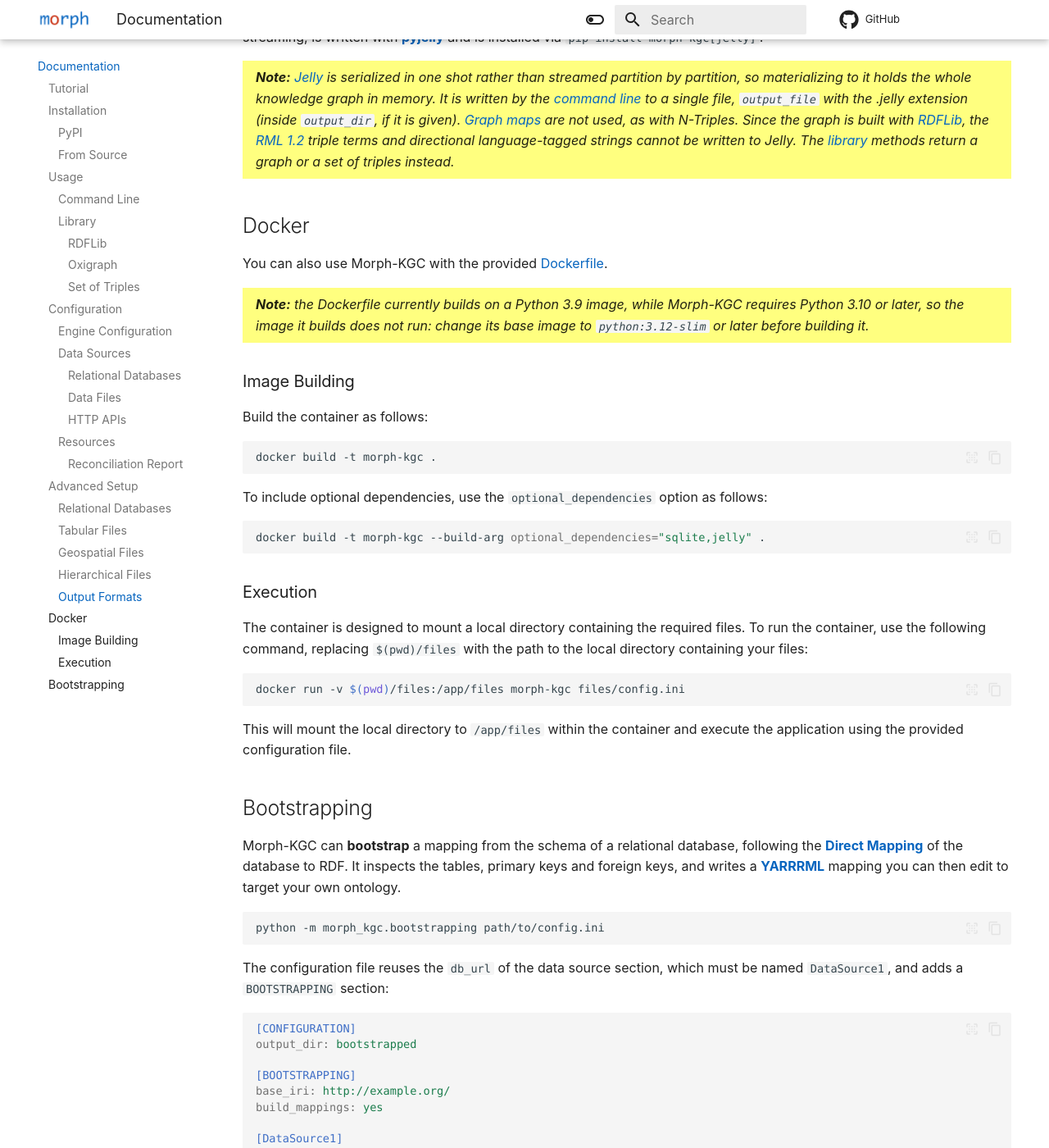
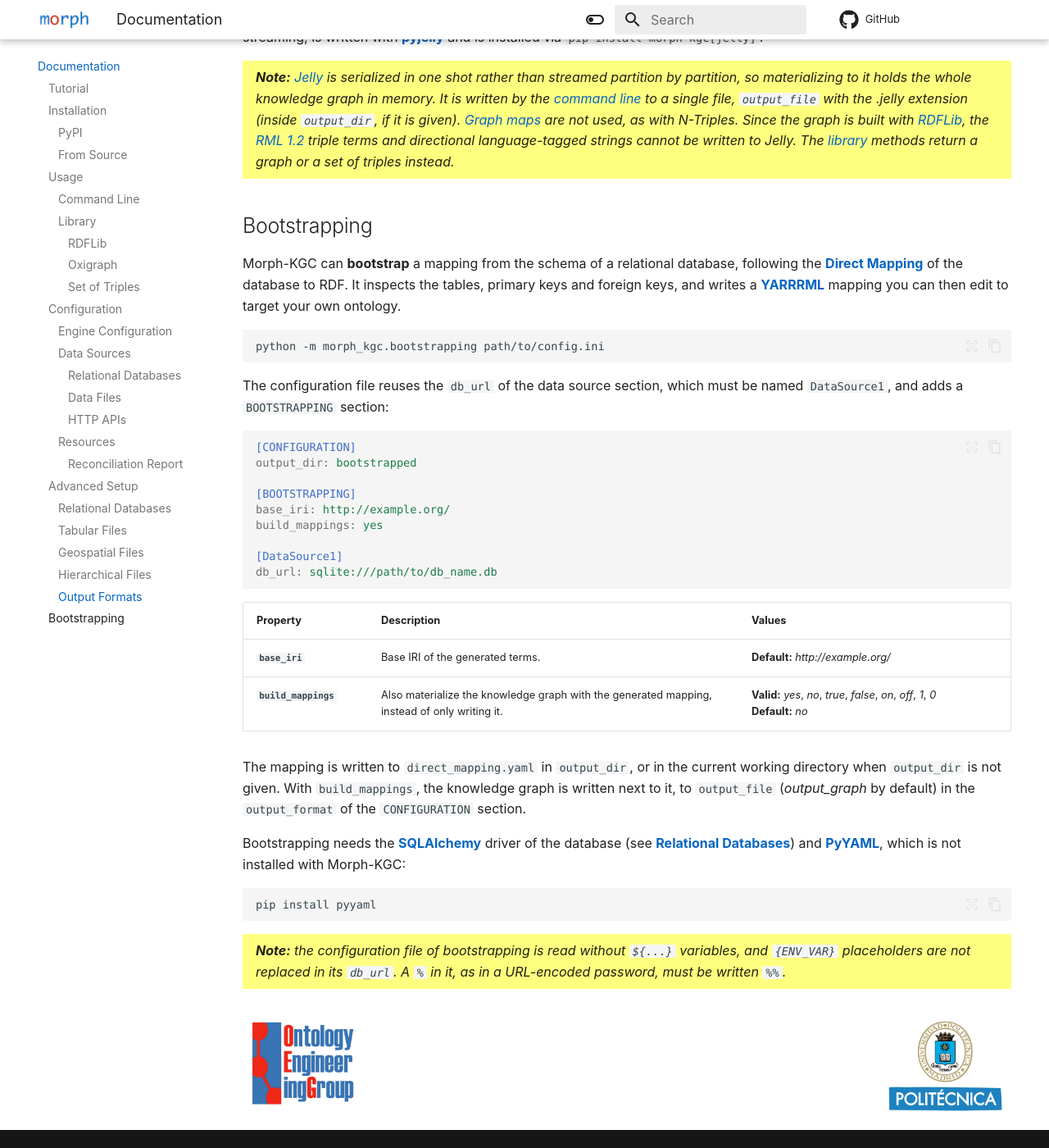
Before and after one commit to morph-kgc/morph-kgc-docs, an MkDocs documentation site: the page built from docs/documentation.md, in a window 1280 px wide and 1400 px high, scrolled down 14155 px. Shown: the whole window at 82% size. Built offline with MkDocs 1.6.1 and Material for MkDocs 9.7.7, drawn with Linux system fonts in a browser that asks for light colours; comment, search, counter and statistics services are not loaded; some of the changed text lies outside the part shown.

Commit message:
remove dockerfile

````diff
--- a/docs/documentation.md
+++ b/docs/documentation.md
@@ -42,7 +42,7 @@ Installing Morph-KGC puts the **`morph-kgc`** command on your path. To run the e
 morph-kgc path/to/config.ini
 ```
 
-Running the package as a module is equivalent, and is what the [Docker](https://morph-kgc.readthedocs.io/en/latest/documentation/#docker) image does:
+Running the package as a module is equivalent:
 
 ``` bash
 python -m morph_kgc path/to/config.ini
@@ -459,40 +459,6 @@ XPath 3.0 is used for the iterator of XML files, while the references of their t
 
 ==}
 
-## Docker
-
-You can also use Morph-KGC with the provided [Dockerfile](https://github.com/morph-kgc/morph-kgc/blob/main/Dockerfile).
-
-{==
-
-*__Note:__ the Dockerfile currently builds on a Python 3.9 image, while Morph-KGC requires Python 3.10 or later, so the image it builds does not run: change its base image to `python:3.12-slim` or later before building it.*
-
-==}
-
-### Image Building
-
-Build the container as follows:
-
-``` bash
-docker build -t morph-kgc .
-```
-
-To include optional dependencies, use the `optional_dependencies` option as follows:
-
-``` bash
-docker build -t morph-kgc --build-arg optional_dependencies="sqlite,jelly" .
-```
-
-### Execution
-
-The container is designed to mount a local directory containing the required files. To run the container, use the following command, replacing `$(pwd)/files` with the path to the local directory containing your files:
-
-```bash
-docker run -v $(pwd)/files:/app/files morph-kgc files/config.ini
-```
-
-This will mount the local directory to `/app/files` within the container and execute the application using the provided configuration file.
-
 ## Bootstrapping
 
 Morph-KGC can **bootstrap** a mapping from the schema of a relational database, following the **[Direct Mapping](https://www.w3.org/TR/rdb-direct-mapping/)** of the database to RDF. It inspects the tables, primary keys and foreign keys, and writes a **[YARRRML](https://rml.io/yarrrml/spec/)** mapping you can then edit to target your own ontology.
````
